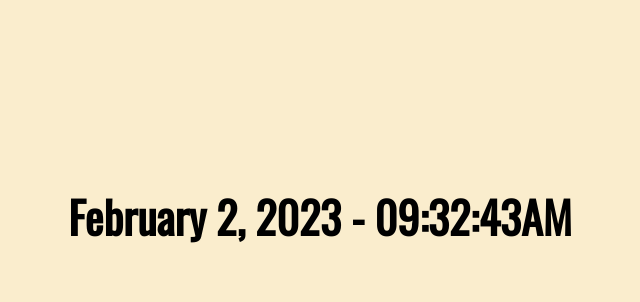
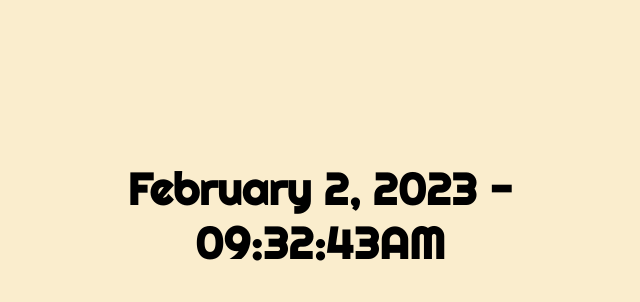
Before and after one commit to MohamudAynab/DigitalClock, a plain HTML site: page index.html in a window 1280 px wide. Shown: the part 192-494 px from the top of the page, without its empty margins (320-960 px from the left). Drawn offline with nearby package versions, Linux system fonts and the light colour scheme.

Commit message:
Update on live calendar project.

```diff
--- a/style.css
+++ b/style.css
@@ -1,12 +1,14 @@
-@import url("https://fonts.googleapis.com/css2?family=Oswald:wght@300;400&display=swap");
+@import url('https://fonts.googleapis.com/css2?family=Righteous&display=swap');
 
 html {
     font-size: 62.5%;
 }
 
 body {
+    display: flex;
+    justify-content: flex-end;
     text-align: center;
-    font-family: "Oswald", sans-serif;
+    font-family: 'Righteous', cursive;
     font-weight: 300;
     font-size: 2.2rem;
     display: flex;
@@ -14,6 +16,11 @@ body {
     align-items: center;
     background-color: #faedcd;
     height: 100vh;
+}
+
+#date-time {
+    display: flex;
+    align-items: flex-end;
 }
 
 #clock {max-width: 600px;}
```
